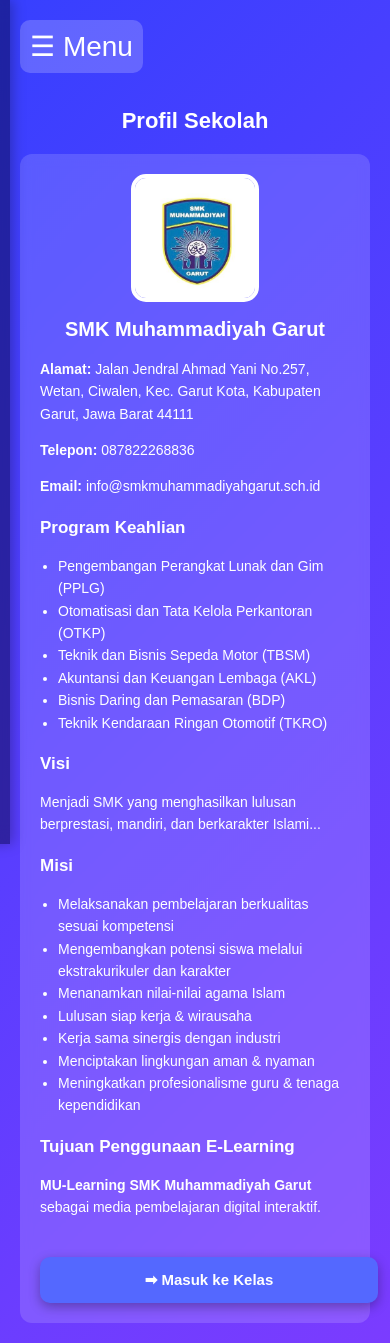
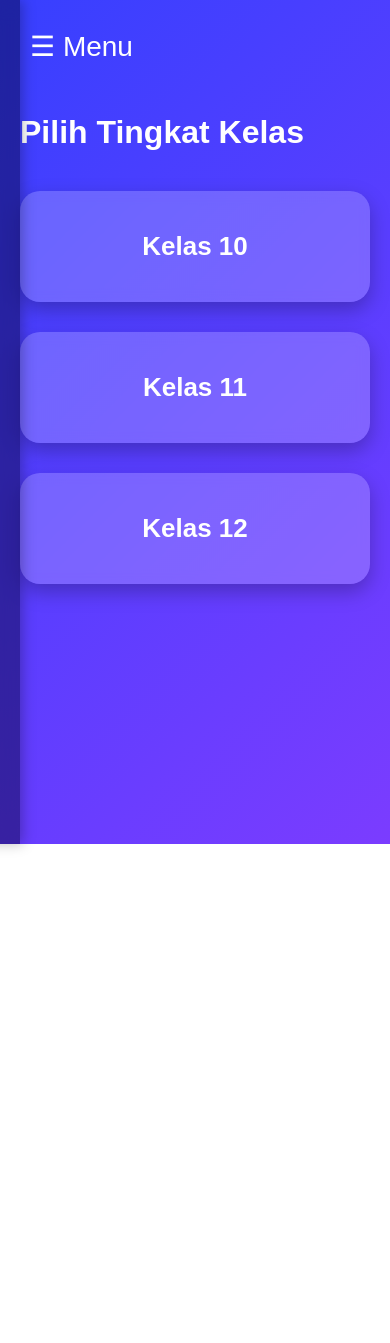
Before and after one commit to HilmanMujahid/web-pembelajaran, a plain HTML site: page kelas.html in a window 390 px wide. After the commit the page ends 844 px from the top, so only its background shows below. Drawn offline with Linux system fonts and the light colour scheme.

Commit message:
Update kelas.html

```diff
--- a/kelas.html
+++ b/kelas.html
@@ -3,26 +3,20 @@
 <head>
 <meta charset="UTF-8">
 <meta name="viewport" content="width=device-width, initial-scale=1.0">
-<title>Dashboard E-Learning</title>
+<title>Kelas | E-Learning</title>
 
 <style>
-    /* =======================
-       RESET & BODY
-    ======================= */
     body {
         margin: 0;
         font-family: 'Poppins', sans-serif;
         background: linear-gradient(135deg, #3740ff, #7b3cff);
+        height: 100vh;
         display: flex;
-        min-height: 100vh;
-        overflow-x: hidden;
-        overflow-y: auto;
+        overflow: hidden;
         color: white;
     }
 
-    /* =======================
-       SIDEBAR
-    ======================= */
+    /* SIDEBAR */
     .sidebar {
         width: 230px;
         background: rgba(0,0,50,0.45);
@@ -30,22 +24,19 @@
         padding: 25px 20px;
         box-shadow: 3px 0 12px rgba(0,0,0,0.25);
         position: fixed;
+        left: 0;
         top: 0;
         bottom: 0;
-        left: 0;
-        transform: translateX(0);
-        transition: transform 0.3s ease;
+        transition: .3s;
         z-index: 1000;
     }
 
-    .sidebar h1 {
-        margin-bottom: 10px;
-        color: white;
+    .sidebar.hidden {
+        transform: translateX(-250px);
     }
 
-    .sidebar b {
-        font-size: 14px;
-        line-height: 1.5;
+    .sidebar h2, .sidebar b {
+        color: white;
     }
 
     .menu-item {
@@ -55,7 +46,7 @@
         align-items: center;
         gap: 12px;
         cursor: pointer;
-        transition: 0.3s;
+        transition: .3s;
         margin-bottom: 10px;
     }
 
@@ -64,126 +55,65 @@
         background: #5468ff;
     }
 
-    /* =======================
-       CONTENT
-    ======================= */
+    /* CONTENT */
     .content {
         flex: 1;
-        padding: 40px 60px;
-        margin-left: 250px;
-        transition: margin-left 0.3s;
+        margin-left: 230px;
+        padding: 30px 50px;
+        transition: .3s;
         overflow-y: auto;
     }
 
-    .profile-box {
-        background: rgba(255,255,255,0.15);
-        padding: 25px;
-        border-radius: 15px;
-        backdrop-filter: blur(6px);
-        margin-top: 20px;
+    .content.full {
+        margin-left: 0;
     }
 
-    .profile-image {
-        width: 180px;
-        height: 180px;
-        border-radius: 15px;
-        object-fit: cover;
-        border: 4px solid white;
-    }
-
-    .btn-kelas {
-        display: inline-block;
-        margin-top: 25px;
-        padding: 12px 18px;
-        font-size: 16px;
-        font-weight: bold;
-        background: #5468ff;
-        color: white;
-        border-radius: 10px;
-        text-decoration: none;
-        transition: 0.3s;
-        box-shadow: 0 4px 12px rgba(0,0,0,0.3);
-    }
-
-    .btn-kelas:hover {
-        background: #6e7dff;
-    }
-
-    /* =======================
-       HAMBURGER
-    ======================= */
     .hamburger {
         font-size: 28px;
         cursor: pointer;
         margin-bottom: 20px;
-        display: none;
+        display: none; /* Default desktop hidden */
         padding: 10px;
-        background: rgba(255,255,255,0.2);
-        border-radius: 10px;
     }
 
-    /* =======================
-       RESPONSIVE MOBILE
-    ======================= */
+    /* CARD */
+    .grade-container {
+        display: flex;
+        gap: 30px;
+        margin-top: 40px;
+        flex-wrap: wrap;
+    }
+
+    .grade-card {
+        background: rgba(255,255,255,0.2);
+        padding: 40px 50px;
+        border-radius: 20px;
+        backdrop-filter: blur(6px);
+        box-shadow: 0 8px 20px rgba(0,0,0,0.25);
+        font-size: 26px;
+        font-weight: 600;
+        cursor: pointer;
+        transition: .3s;
+        text-align: center;
+        flex: 1 1 150px;
+    }
+
+    .grade-card:hover {
+        transform: translateY(-8px);
+        background: rgba(255,255,255,0.28);
+    }
+
+    /* RESPONSIVE MOBILE */
     @media (max-width: 768px) {
         .sidebar {
-            transform: translateX(-260px);
+            transform: translateX(-250px);
         }
-
-        .sidebar.active {
-            transform: translateX(0);
+        .hamburger {
+            display: inline-block;
         }
-
         .content {
             margin-left: 0;
             padding: 20px;
-        }
-
-        .hamburger {
-            display: inline-block;
-        }
-
-        .profile-box {
-            padding: 20px;
-            border-radius: 12px;
-        }
-
-        .profile-image {
-            width: 120px;
-            height: 120px;
-            display: block;
-            margin: 0 auto 15px;
-        }
-
-        h1 {
-            font-size: 22px;
-            text-align: center;
-        }
-
-        h2 {
-            font-size: 20px;
-            text-align: center;
-        }
-
-        h3 {
-            font-size: 17px;
-            margin-top: 20px;
-        }
-
-        p, li {
-            font-size: 14px;
-            line-height: 1.6;
-        }
-
-        ul {
-            padding-left: 18px;
-        }
-
-        .btn-kelas {
-            width: 100%;
-            text-align: center;
-            font-size: 15px;
-            padding: 14px;
         }
     }
 </style>
@@ -191,114 +121,43 @@
 <body>
 
 <!-- SIDEBAR -->
-<div class="sidebar" id="sidebar">
+<div class="sidebar hidden" id="sidebar">
     <h1>E-MU</h1>
     <b>E-Learning SMK Muhammadiyah Garut</b>
 
-    <div class="menu-item active" onclick="closeSidebarMobile()">🏠 Profil Sekolah</div>
-    <div class="menu-item" onclick="goTo('kelas.html')">📚 Kelas</div>
+    <div class="menu-item" onclick="goTo('index.html')">🏠 Profil Sekolah</div>
+    <div class="menu-item" id="kelasSidebar">📚 Kelas</div>
 </div>
 
 <!-- CONTENT -->
 <div class="content" id="content">
-    <span class="hamburger" id="hamburger">☰ Menu</span>
+    <span class="hamburger" onclick="toggleSidebar()">☰ Menu</span>
 
-    <h1>Profil Sekolah</h1>
+    <h1>Pilih Tingkat Kelas</h1>
 
-    <div class="profile-box">
-        <img src="logo smk muhamadiah.jpeg" class="profile-image" alt="Logo SMK">
-        <h2>SMK Muhammadiyah Garut</h2>
-        <p><b>Alamat:</b> Jalan Jendral Ahmad Yani No.257, Wetan, Ciwalen, Kec. Garut Kota, Kabupaten Garut, Jawa Barat 44111 </p>
-        <p><b>Telepon:</b> 087822268836</p>
-        <p><b>Email:</b> info@smkmuhammadiyahgarut.sch.id</p>
-
-        <h3>Program Keahlian</h3>
-        <ul style="text-align:left; line-height:1.7;">
-            <li>Pengembangan Perangkat Lunak dan Gim (PPLG)</li>
-            <li>Otomatisasi dan Tata Kelola Perkantoran (OTKP)</li>
-            <li>Teknik dan Bisnis Sepeda Motor (TBSM)</li>
-            <li>Akuntansi dan Keuangan Lembaga (AKL)</li>
-            <li>Bisnis Daring dan Pemasaran (BDP)</li>
-            <li>Teknik Kendaraan Ringan Otomotif (TKRO)</li>
-        </ul>
-
-        <h3>Visi</h3>
-        <p>Menjadi SMK yang menghasilkan lulusan berprestasi, mandiri, dan berkarakter Islami...</p>
-
-        <h3>Misi</h3>
-        <ul style="text-align:left; line-height:1.7;">
-            <li>Melaksanakan pembelajaran berkualitas sesuai kompetensi</li>
-            <li>Mengembangkan potensi siswa melalui ekstrakurikuler dan karakter</li>
-            <li>Menanamkan nilai-nilai agama Islam</li>
-            <li>Lulusan siap kerja & wirausaha</li>
-            <li>Kerja sama sinergis dengan industri</li>
-            <li>Menciptakan lingkungan aman & nyaman</li>
-            <li>Meningkatkan profesionalisme guru & tenaga kependidikan</li>
-        </ul>
-
-        <h3>Tujuan Penggunaan E-Learning</h3>
-        <p><strong>MU-Learning SMK Muhammadiyah Garut</strong> sebagai media pembelajaran digital interaktif.</p>
-
-        <a href="kelas.html" class="btn-kelas">➡ Masuk ke Kelas</a>
+    <div class="grade-container">
+        <div class="grade-card" onclick="goTo('kelas10.html')">Kelas 10</div>
+        <div class="grade-card" onclick="goTo('kelas11.html')">Kelas 11</div>
+        <div class="grade-card" onclick="goTo('kelas12.html')">Kelas 12</div>
     </div>
 </div>
 
 <script>
-    const sidebar = document.getElementById("sidebar");
-    const hamburger = document.getElementById("hamburger");
+function goTo(page) {
+    window.location.href = page;
+}
 
-    // Toggle sidebar via hamburger
-    hamburger.addEventListener("click", () => {
-        sidebar.classList.toggle("active");
-    });
+// Toggle sidebar
+function toggleSidebar() {
+    document.getElementById("sidebar").classList.toggle("hidden");
+}
 
-    // Close sidebar saat klik konten
-    document.getElementById("content").addEventListener("click", () => {
-        if(window.innerWidth <= 768){
-            sidebar.classList.remove("active");
-        }
-    });
-
-    function goTo(page){
-        window.location.href = page;
+// Tutup sidebar jika klik Kelas di sidebar
+document.getElementById("kelasSidebar").addEventListener("click", function() {
+    if(window.innerWidth <= 768){ // hanya untuk mobile
+        document.getElementById("sidebar").classList.add("hidden");
     }
-
-    function closeSidebarMobile(){
-        if(window.innerWidth <= 768){
-            sidebar.classList.remove("active");
-        }
-    }
-
-    // =========================
-    // SWIPE GESTURE
-    // =========================
-    let touchStartX = 0;
-    let touchEndX = 0;
-
-    document.addEventListener('touchstart', e => {
-        touchStartX = e.changedTouches[0].screenX;
-    });
-
-    document.addEventListener('touchend', e => {
-        touchEndX = e.changedTouches[0].screenX;
-        handleGesture();
-    });
-
-    function handleGesture() {
-        const screenWidth = window.innerWidth;
-        if(screenWidth > 768) return; // hanya mobile
-        const swipeThreshold = 50; // minimal px untuk swipe
-
-        // Swipe dari kiri ke kanan -> buka sidebar
-        if(touchEndX - touchStartX > swipeThreshold){
-            sidebar.classList.add("active");
-        }
-
-        // Swipe dari kanan ke kiri -> tutup sidebar
-        if(touchStartX - touchEndX > swipeThreshold){
-            sidebar.classList.remove("active");
-        }
-    }
+});
 </script>
 
 </body>
```
